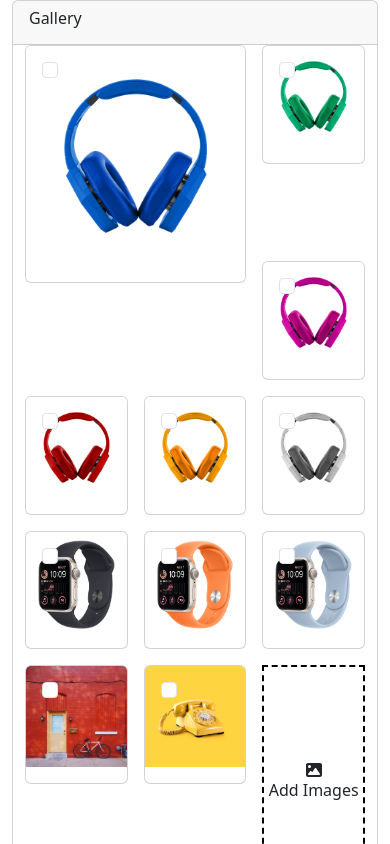
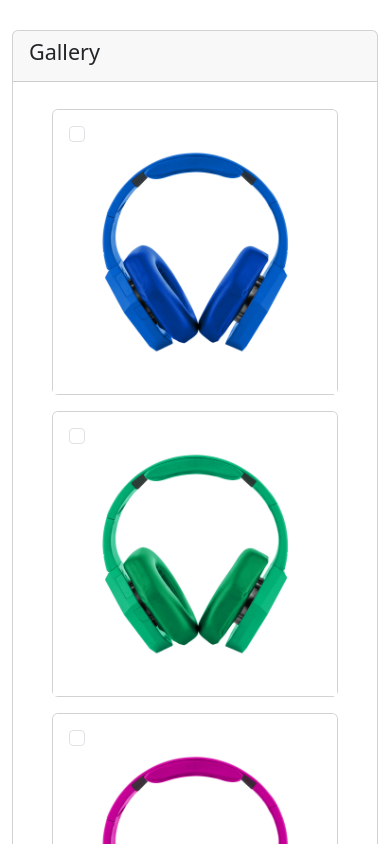
Before and after one commit to suparansharma/image-gallery-reactjs, a React (Create React App) app: page / in a window 390 px wide. Shown: the top 844 px of the page. Built offline with nearby package versions, Linux system fonts and the light colour scheme.

Commit message:
update design

```diff
--- a/src/App.css
+++ b/src/App.css
@@ -1,3 +1,8 @@
+.fullBody {
+  margin-top: 30px;
+}
+
+
 /* Default grid layout for screens wider than 768px */
 .custom-grid {
   display: grid;
@@ -5,6 +10,8 @@
   /* Default: 5 columns */
   grid-template-rows: repeat(auto-fill, minmax(200px, 1fr));
   grid-gap: 16px;
+  margin: 27px;
+
 }
 
 /* Grid layout for screens up to 768px (4 columns) */
@@ -14,12 +21,24 @@
   }
 }
 
-/* Grid layout for screens up to 576px (3 columns) */
+
 @media (max-width: 576px) {
   .custom-grid {
-    grid-template-columns: repeat(3, 1fr);
+    grid-template-columns: repeat(1, 1fr);
+  }
+
+  .custom-item {
+    height: auto;
+    /* Set the height to 'auto' for mobile */
+  }
+
+  .first-item {
+    grid-column: span 1 !important;
+    grid-row: span 1 !important;
   }
 }
+
+
 
 .custom-item {
   /* Add any additional styling for grid items here */
@@ -37,11 +56,6 @@
   -webkit-transition: .3s ease-in-out;
   transition: .3s ease-in-out;
 }
-
-
-
-
-
 
 
 .card-item {
@@ -70,33 +84,23 @@
   opacity: 1;
 }
 
-.form-check-input{
+.form-check-input {
   z-index: 10;
 }
 
-.text-danger{
+.text-danger {
   cursor: pointer;
 }
 
 
 
-
-
-
-
-
-
-
-
-
-/* styles.css or your custom CSS file */
 .custom-card-container {
   border: 2px dashed black;
   display: flex;
   flex-direction: column;
   align-items: center;
   justify-content: center;
-  height: 250px;
+  height: 228px;
 }
 
 .custom-card-content {
@@ -113,3 +117,25 @@
   height: 100vh;
   /* Adjust this as needed to center vertically */
 }
+
+
+
+
+.custom-item.dragged {
+  opacity: 0.7;
+}
+
+.custom-item.target {
+  border: 2px dashed blue;
+  transform: scale(1.05);
+}
+
+
+figure {
+  margin: 0 0 0rem !important;
+}
+
+.delete-files:hover {
+  text-decoration: underline;
+  cursor: pointer;
+}
--- a/src/App.js
+++ b/src/App.js
@@ -47,15 +47,27 @@ function App() {
     setCheckboxValues(updatedCheckboxValues);
   };
 
+  const [targetImage, setTargetImage] = useState(null);
+
+
+
 
   const handleDragStart = (event, image) => {
     event.dataTransfer.setData('text/plain', image.id);
     setDraggedImage(image);
   };
 
-  const handleDragOver = (event) => {
+  const handleDragOver = (event, targetImage) => {
     event.preventDefault();
+    // Find the targetImage based on the event data
+    const targetImageId = event.dataTransfer.getData('text/plain');
+    const foundImage = images.find((image) => image.id === targetImageId);
+
+    if (foundImage) {
+      setTargetImage(foundImage);
+    }
   };
+
 
   const handleDrop = (event, targetImage) => {
     event.preventDefault();
@@ -73,6 +85,7 @@ function App() {
 
     setImages(updatedImages);
     setDraggedImage(null);
+    setTargetImage(null);
   };
 
 
@@ -102,6 +115,7 @@ function App() {
   };
 
   return (
+    <div className="fullBody">
       <div className="container">
         <div className="card">
           <h5 className="card-header">
@@ -119,13 +133,14 @@ function App() {
                 </div>
               ) : (
 
-              <h6 > Gallery</h6>
+                <h4 > Gallery</h4>
               )}
 {selectedImages.length > 0 && (
+  <div>
+    <h6 className="text-danger delete-files" onClick={handleDelete}> Delete files</h6>
+  </div>
+)}
 
-
-              <h6 className="text-danger" onClick={handleDelete}> Delete files</h6>
-            )}
             </div>
           </h5>
           {isLoading ? (
@@ -142,12 +157,19 @@ function App() {
 
                 {images.map((image, index) => (
                   <div
-                className={`custom-item  ${index === 0 ? 'first-item' : ''}`}
+                    className={`custom-item  ${index === 0 ? 'first-item' : ''}
+               ${draggedImage === image ? 'dragged' : ''}
+               ${targetImage === image ? 'target' : ''}`}
                     key={image.id}
                     draggable
                     onDragStart={(e) => handleDragStart(e, image)}
                     onDragOver={handleDragOver}
-                onDrop={(e) => handleDrop(e, image)}>
+                    onDrop={(e) => handleDrop(e, image)}
+                    style={{
+                      transform: draggedImage === image ? 'translate(5px, 5px)' : 'none',
+                      transition: 'transform 0.3s ease',
+                    }}
+                  >
 
                     <div className="card"
                       onClick={(e) => handleToggle(e, image.id)}
@@ -201,6 +223,7 @@ function App() {
 
         </div>
       </div>
+    </div>
   );
 
 }
```
Also changed, not shown: src/App copy.js (deleted, +0 -105 lines). Lines whose indentation alone changed are shown as unchanged.
